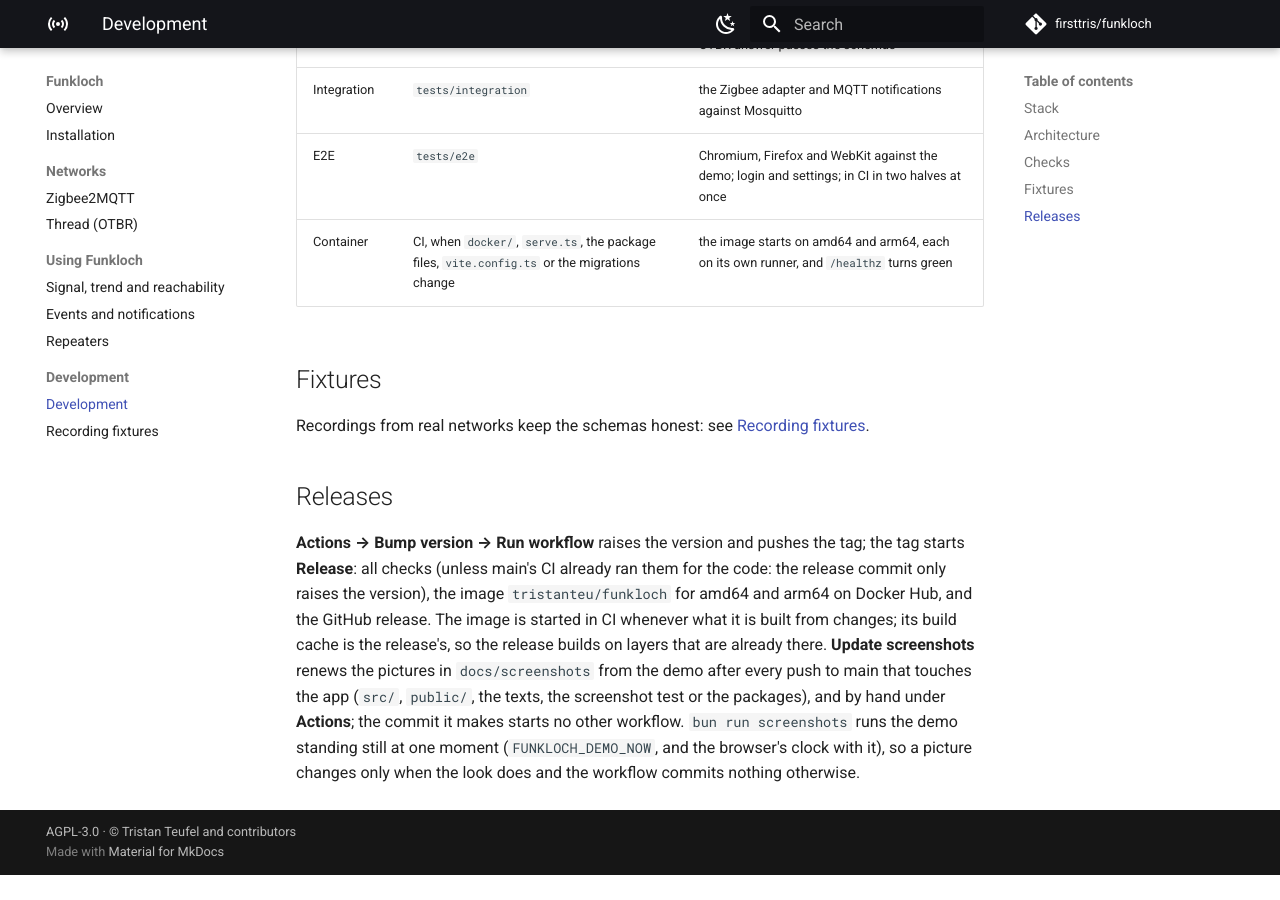
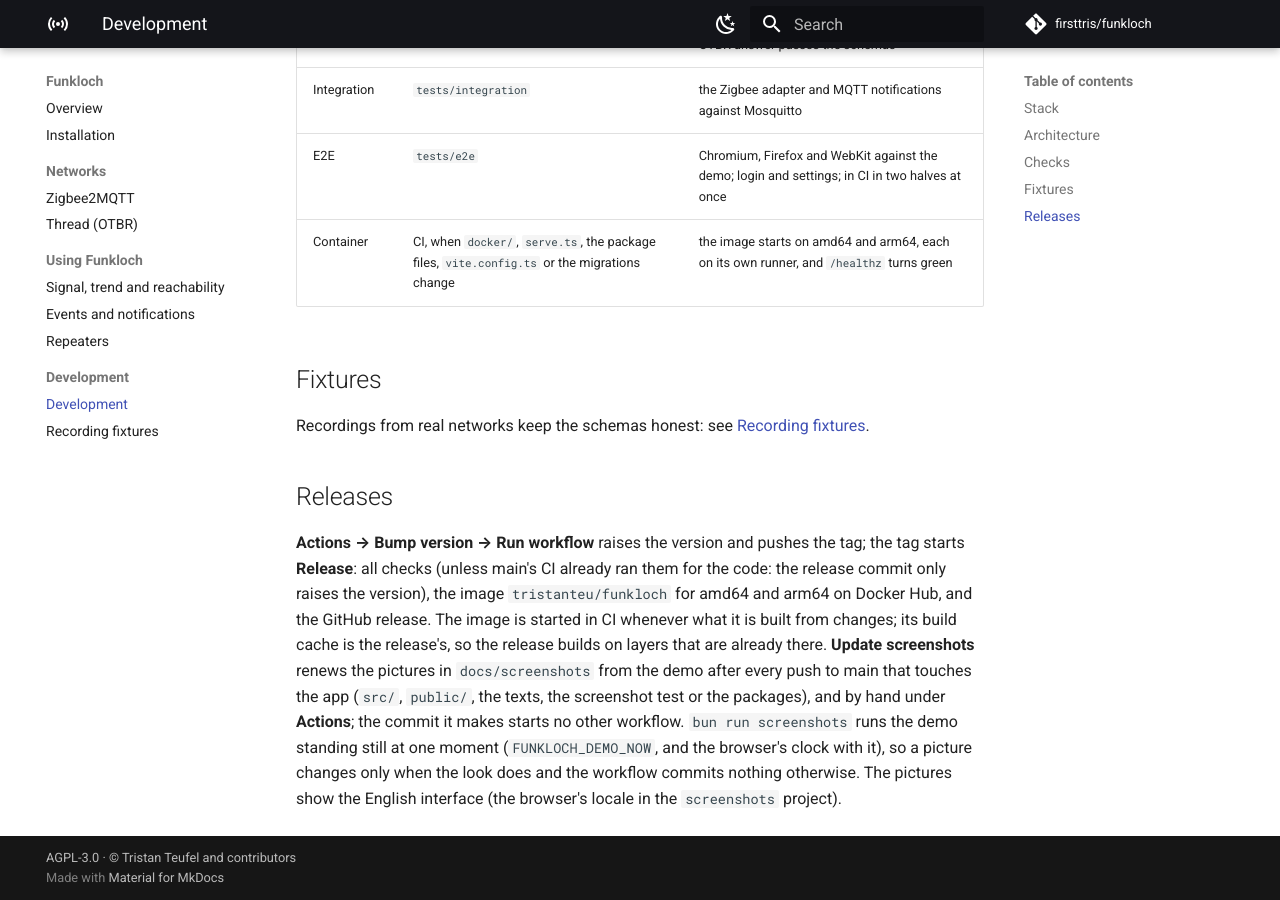
Before and after one commit to firsttris/funkloch, an MkDocs documentation site: the page built from docs/development.md, in a window 1280 px wide and 900 px high, scrolled down 1470 px. Built offline with MkDocs 1.6.1 and Material for MkDocs 9.7.7, drawn with Linux system fonts in a browser that asks for light colours; comment, search, counter and statistics services are not loaded; before the commit the page ends 2345 px from its top, so only the background shows below that.

Commit message:
Take the screenshots in English (#11)
The screenshots project runs with the browser locale en-US, so the README and the docs show the
English interface; the other projects keep testing the German one. The demo's device names stay
as they are. The workflow also runs after a change to playwright.config.ts.


Claude-Session: https://claude.ai/code/session_011G8aRbwuAeAVmgKVgSzo5J

Co-authored-by: Claude <noreply@anthropic.com>

```diff
--- a/docs/development.md
+++ b/docs/development.md
@@ -75,4 +75,5 @@ cache is the release's, so the release builds on layers that are already there.
 to main that touches the app (`src/`, `public/`, the texts, the screenshot test or the packages),
 and by hand under **Actions**; the commit it makes starts no other workflow. `bun run screenshots`
 runs the demo standing still at one moment (`FUNKLOCH_DEMO_NOW`, and the browser's clock with it),
-so a picture changes only when the look does and the workflow commits nothing otherwise.
+so a picture changes only when the look does and the workflow commits nothing otherwise. The pictures
+show the English interface (the browser's locale in the `screenshots` project).
--- a/playwright.config.ts
+++ b/playwright.config.ts
@@ -53,6 +53,8 @@ export default defineConfig({
       use: {
         ...devices['Desktop Chrome'],
         viewport: { width: 1440, height: 1000 },
+        // English for the README and the docs; the other projects test the German interface
+        locale: 'en-US',
         launchOptions: { executablePath },
       },
     },
```
Also changed, not shown: docs/screenshots/device-dark.png, docs/screenshots/device.png, docs/screenshots/devices-dark.png, docs/screenshots/devices.png, docs/screenshots/events-dark.png, docs/screenshots/events.png, docs/screenshots/heatmap-dark.png, docs/screenshots/heatmap.png, docs/screenshots/hero-dark.png, docs/screenshots/hero.png, docs/screenshots/network-dark.png, docs/screenshots/network.png, docs/screenshots/router-dark.png, docs/screenshots/router.png, 2 more files, 2 other files.
